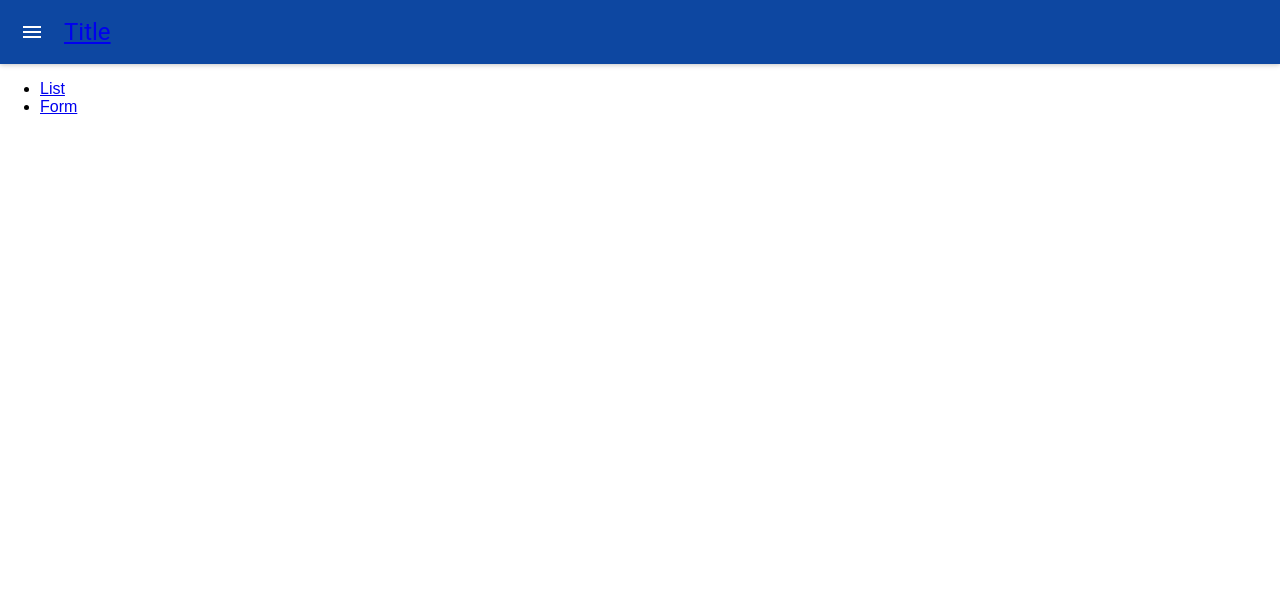
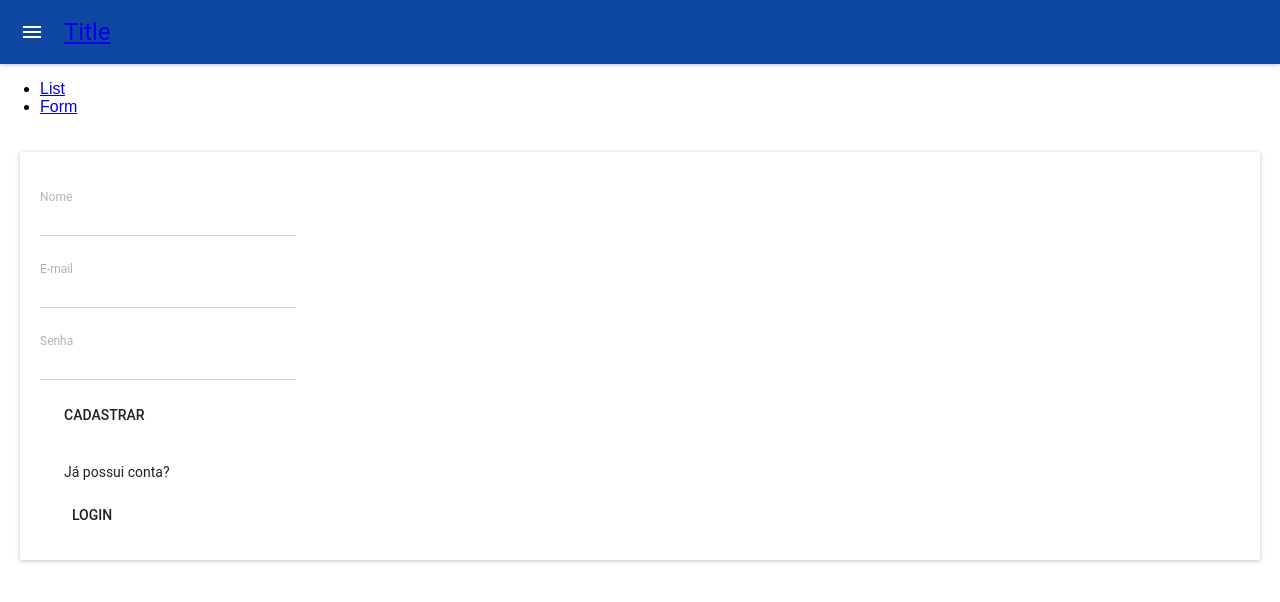
Before and after one commit to Ambiento/ambiento, a React (Create React App) app: page /signup in a window 1280 px wide. Shown: the top 602 px of the page. Built offline with nearby package versions, Linux system fonts and the light colour scheme.

Commit message:
adaptação das views para o novo banco de dados e tela de login/cadastro

```diff
--- a/src/App.js
+++ b/src/App.js
@@ -3,7 +3,6 @@ import MuiThemeProvider from 'material-ui/styles/MuiThemeProvider';
 import './App.css';
 import Routes from "./routes/routes";
 import theme from './theme.js';
-
 
 class App extends Component {
     render() {
--- a/src/components/index.js
+++ b/src/components/index.js
@@ -1,9 +1,11 @@
 import OcurrencyForm from './occurrenceForm';
 import OcurrencyList from './occurrenceList';
 import Login from './login';
+import Signup from './signup';
 
 export {
     OcurrencyList,
     OcurrencyForm,
-    Login
+    Login,
+    Signup
 };
--- a/src/components/login.js
+++ b/src/components/login.js
@@ -1,5 +1,6 @@
 import React, {Component} from 'react';
 import {Card, CardActions} from 'material-ui/Card';
+import {Link} from 'react-router-dom';
 import FlatButton from 'material-ui/FlatButton';
 import TextField from 'material-ui/TextField';
 import Style from "../styles/style";
@@ -8,11 +9,16 @@ class Login extends Component {
     constructor(props) {
         super(props);
         this.state = {
-            email: ''
+            user: {
+                name: '',
+                email: ''
+            }
         };
     }
     handleInputChange(name, value){
-        this.setState({[name]: value});
+        let {user} = this.state;
+        user[name] = value;
+        this.setState({user});
     }
     render() {
         return (
@@ -22,8 +28,17 @@ class Login extends Component {
                         this.handleInputChange('email', event.target.value)
                     }}
                     floatingLabelFixed={true} name={'email'} floatingLabelText='E-mail'/><br/>
+                <TextField
+                    onChange={(event) => {
+                        this.handleInputChange('email', event.target.value)
+                    }}
+                    type='password'
+                    floatingLabelFixed={true} name={'password'} floatingLabelText='Senha'/><br/>
                 <CardActions>
                     <FlatButton label='Login'/>
+                    <Link to={'signup'}>
+                        <FlatButton label='Cadastrar'/>
+                    </Link>
                 </CardActions>
             </Card>
         );
--- a/src/components/occurrenceForm.js
+++ b/src/components/occurrenceForm.js
@@ -3,21 +3,21 @@ import {Card, CardActions, CardHeader} from 'material-ui/Card';
 import FlatButton from 'material-ui/FlatButton';
 import TextField from 'material-ui/TextField';
 import {Style} from '../styles';
-import axios from "axios/index";
+import axios from "axios";
 
 class OccurrenceForm extends Component {
     constructor(props) {
         super(props);
         this.state = {
             occurrence: {
-                idOcorrencia: '',
+                id: '',
                 email: '',
-                nome_usuario: '',
-                cidade: '',
-                estado: '',
-                referencia_localizacao: '',
-                descricao: '',
-                idImg: '',
+                name: '',
+                city: '',
+                state: '',
+                reference: '',
+                description: '',
+                imgUrl: '',
                 localizacao: {
                     latitude: '',
                     longitude: ''
@@ -27,10 +27,12 @@ class OccurrenceForm extends Component {
     }
     componentDidMount(){
         // console.log(this.props.match.params.id);
-        const idOcorrencia = this.props.match.params.id;
-        if(idOcorrencia){
-            axios.get(`http://localhost:8080/api/ocorrencia/${idOcorrencia}`).then((response) => {
-                this.setState({occurrence: response.data});
+        const id = this.props.match.params.id;
+        if(id !== 'new'){
+            axios.get(`http://localhost:8080/api/occurrence/${id}`).then((response) => {
+                if(response.data) {
+                    this.setState({occurrence: response.data});
+                }
             })
         }
     }
@@ -49,10 +51,10 @@ class OccurrenceForm extends Component {
                 />
                 <TextField
                     onChange={(event) => {
-                        this.handleInputChange('nome_usuario', event.target.value)
+                        this.handleInputChange('name', event.target.value)
                     }}
-                    value={this.state.occurrence.nome_usuario}
-                    floatingLabelFixed={true} name={'nome_usuario'} floatingLabelText='Nome'/><br/>
+                    value={this.state.occurrence.name}
+                    floatingLabelFixed={true} name={'name'} floatingLabelText='Nome'/><br/>
                 <TextField
                     onChange={(event) => {
                         this.handleInputChange('email', event.target.value)
@@ -61,29 +63,29 @@ class OccurrenceForm extends Component {
                     floatingLabelFixed={true} name={'email'} floatingLabelText='E-mail'/><br/>
                 <TextField
                     onChange={(event) => {
-                        this.handleInputChange('cidade', event.target.value)
+                        this.handleInputChange('city', event.target.value)
                     }}
-                    value={this.state.occurrence.cidade}
-                    floatingLabelFixed={true} name={'cidade'} floatingLabelText='Cidade'/><br/>
+                    value={this.state.occurrence.city}
+                    floatingLabelFixed={true} name={'city'} floatingLabelText='city'/><br/>
                 <TextField
                     onChange={(event) => {
-                        this.handleInputChange('estado', event.target.value)
+                        this.handleInputChange('state', event.target.value)
                     }}
-                    value={this.state.occurrence.estado}
-                    floatingLabelFixed={true} name={'estado'} floatingLabelText='Estado'/><br/>
+                    value={this.state.occurrence.state}
+                    floatingLabelFixed={true} name={'state'} floatingLabelText='state'/><br/>
                 <TextField
                     onChange={(event) => {
-                        this.handleInputChange('referencia_localizacao', event.target.value)
+                        this.handleInputChange('reference', event.target.value)
                     }}
-                    value={this.state.occurrence.referencia_localizacao}
-                    floatingLabelFixed={true} name={'referencia_localizacao'} floatingLabelText='Referência de localização'/><br/>
+                    value={this.state.occurrence.reference}
+                    floatingLabelFixed={true} name={'reference'} floatingLabelText='Referência de localização'/><br/>
                 <TextField
                     onChange={(event) => {
-                        this.handleInputChange('descricao', event.target.value)
+                        this.handleInputChange('description', event.target.value)
                     }}
-                    value={this.state.occurrence.descricao}
+                    value={this.state.occurrence.description}
                     floatingLabelFixed={true}
-                    name={'descricao'}
+                    name={'description'}
                     floatingLabelText='Descrição da ocorrência'
                     multiLine={true}
                     rows={1}
--- a/src/components/occurrenceList.js
+++ b/src/components/occurrenceList.js
@@ -12,7 +12,8 @@ class OccurrenceList extends Component {
         };
     }
     componentDidMount(){
-        axios.get('http://localhost:8080/api/ocorrencia').then((response) => {
+        axios.get('http://localhost:8080/api/occurrence').then((response) => {
+            console.log(response.data);
             this.setState({occurrence: response.data});
         });
     }
@@ -21,18 +22,18 @@ class OccurrenceList extends Component {
             return(
                 <Card className={'card'}>
                     <CardHeader
-                        title={item.nome_usuario}
-                        subtitle={`${item.cidade} - ${item.estado}`}
-                        avatar="images/jsa-128.jpg"
+                        title={item.user}
+                        subtitle={`${item.city} - ${item.state}`}
+                        avatar={`https://identicon-api.herokuapp.com/${item.user}/100?format=png`}
                     />
                     <CardMedia>
                         <img
                             src="https://static.independent.co.uk/s3fs-public/styles/story_large/public/thumbnails/image/2013/01/24/12/v2-cute-cat-picture.jpg"
                             alt=""/>
                     </CardMedia>
-                    <CardText>{item.descricao}</CardText>
+                    <CardText>{item.description}</CardText>
                     <CardActions>
-                        <Link to={`/occurrence/${item.idOcorrencia}`}><FlatButton label="Detalhes"/></Link>
+                        <Link to={`/occurrence/${item.id}`}><FlatButton label="Detalhes"/></Link>
                     </CardActions>
                 </Card>
             );
--- /dev/null
+++ b/src/components/signup.js
@@ -0,0 +1,59 @@
+import React, {Component} from 'react';
+import {Card, CardActions, CardText} from 'material-ui/Card';
+import {Link} from 'react-router-dom';
+import FlatButton from 'material-ui/FlatButton';
+import TextField from 'material-ui/TextField';
+import Style from "../styles/style";
+
+class Signup extends Component {
+    constructor(props) {
+        super(props);
+        this.state = {
+            user: {
+                name: '',
+                email: '',
+                password: ''
+            }
+        };
+    }
+    handleInputChange(name, value){
+        let {user} = this.state;
+        user[name] = value;
+        this.setState({user});
+    }
+    render() {
+        return (
+            <Card style={Style.card}>
+                <div>
+                    <TextField
+                        onChange={(event) => {
+                            this.handleInputChange('name', event.target.value)
+                        }}
+                        floatingLabelFixed={true} name={'name'} floatingLabelText='Nome'/><br/>
+                    <TextField
+                        onChange={(event) => {
+                            this.handleInputChange('email', event.target.value)
+                        }}
+                        floatingLabelFixed={true} name={'email'} floatingLabelText='E-mail'/><br/>
+                    <TextField
+                        onChange={(event) => {
+                            this.handleInputChange('email', event.target.value)
+                        }}
+                        type="password"
+                        floatingLabelFixed={true} name={'password'} floatingLabelText='Senha'/><br/>
+                </div>
+                <CardActions>
+                    <FlatButton label='Cadastrar'/>
+                </CardActions>
+                <CardActions>
+                    <CardText>Já possui conta?</CardText>
+                    <Link to={'/'}>
+                        <FlatButton label='Login'/>
+                    </Link>
+                </CardActions>
+            </Card>
+        );
+    }
+}
+
+export default Signup;
--- a/src/routes/routes.js
+++ b/src/routes/routes.js
@@ -1,6 +1,6 @@
 import React, {Component} from 'react';
 import {BrowserRouter as Router, Route, Link} from 'react-router-dom'
-import {OcurrencyList, OcurrencyForm, Login} from '../components';
+import {Signup, OcurrencyList, OcurrencyForm, Login} from '../components';
 import Main from "../components/main";
 import {Style} from '../styles';
 
@@ -18,12 +18,13 @@ class Routes extends Component {
                             <Main/>
                             <ul>
                                 <li><Link to={'/occurrence'}>List</Link></li>
-                                <li><Link to={'/occurrence/id'}>Form</Link></li>
+                                <li><Link to={'/occurrence/new'}>Form</Link></li>
                             </ul>
                         </div>
                     )}/>
                     <div style={Style.content}>
                         <Route exact path={'/'} component={Login}/>
+                        <Route exact path={'/signup'} component={Signup}/>
                         <Route exact path={'/occurrence/:id'} component={OcurrencyForm}/>
                         <Route exact path={'/occurrence'} component={OcurrencyList}/>
                     </div>
```
Also changed, not shown: 1 other file (tests, documents, lock files or other folders).
